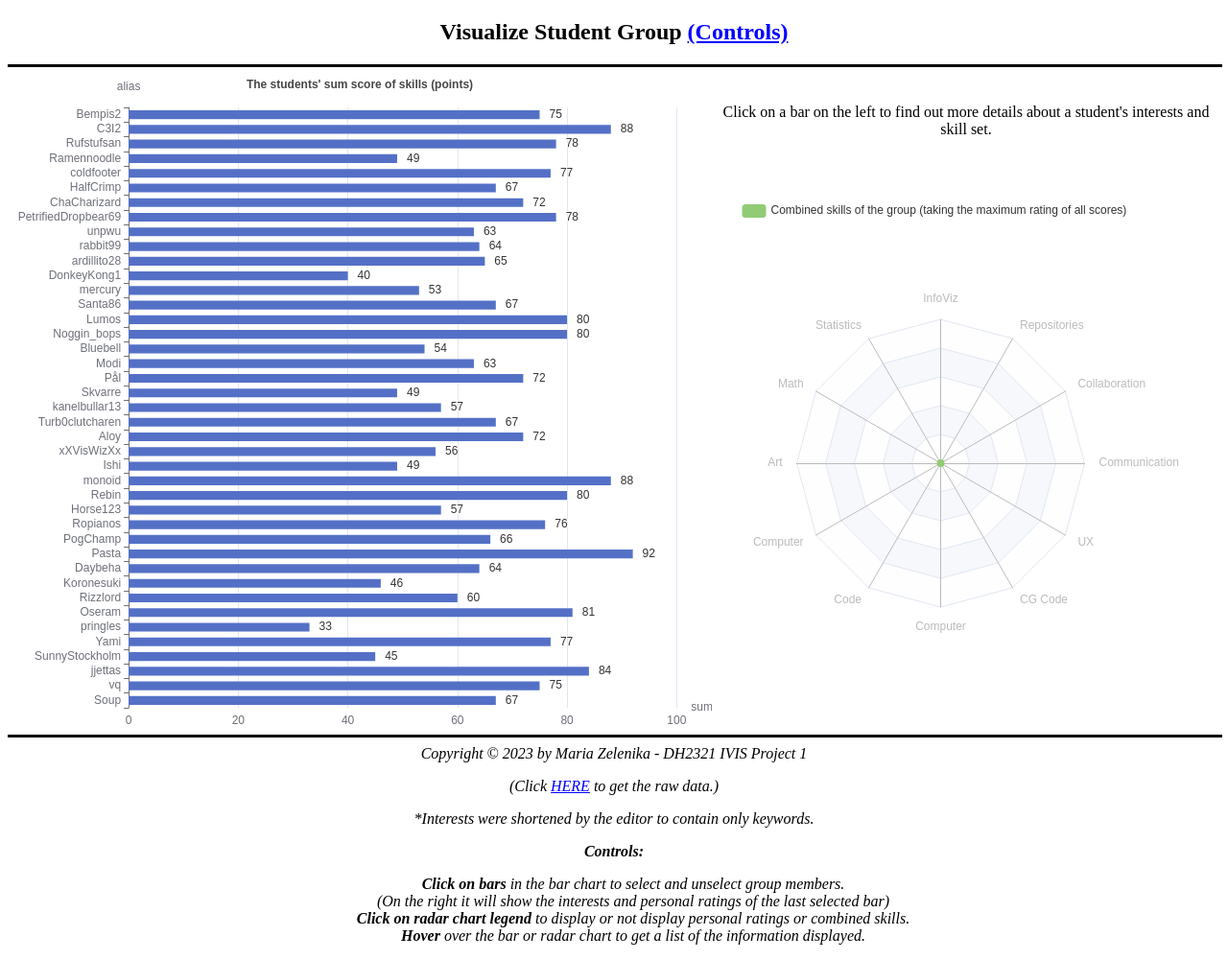
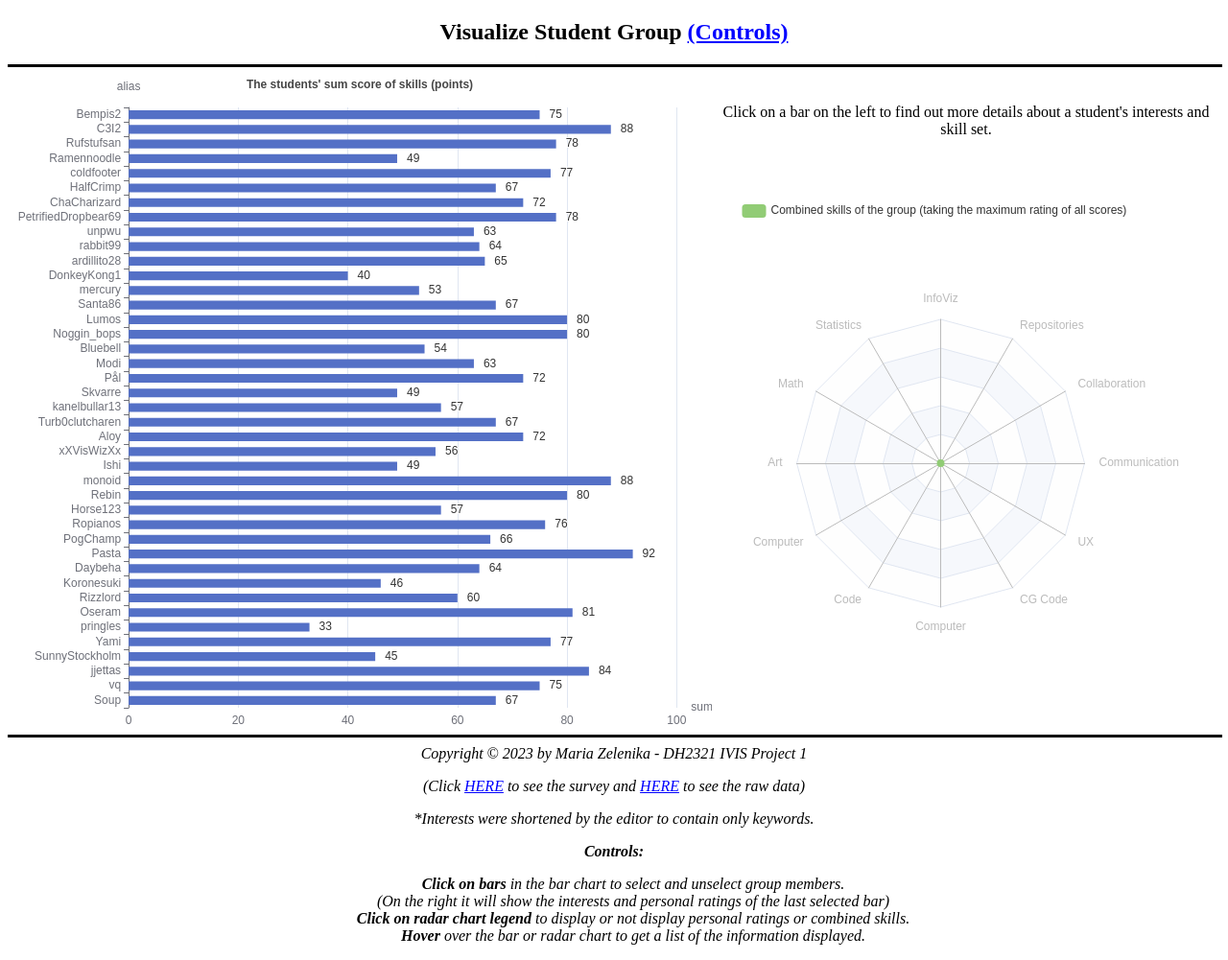
Before and after one commit to mariazelenika/IVIS1, a plain HTML site: page index.html in a window 1280 px wide. Shown: the whole page at 96% size. Drawn offline with nearby package versions, Linux system fonts and the light colour scheme.

Commit message:
Update index.html

```diff
--- a/index.html
+++ b/index.html
@@ -30,7 +30,7 @@
 
 	<hr size="3" width="100%" noshade align="center" color="black">
 	<address> Copyright &#169 2023 by Maria Zelenika - DH2321 IVIS Project 1
-		<p> <center> (Click <a href="https://docs.google.com/spreadsheets/d/10QxsLIs7eFGWcuR4vAZHZNoD3mEpsXd_88LPOJnWZDM/edit#gid=0">HERE</a> to get the raw data.) </center> </p>
+		<p> <center> (Click <a href="https://docs.google.com/forms/d/e/1FAIpQLSf6WMXB_78Ph7SFHvDqhtYMuMoExLDQqSXkA_fH4p3DBaPS1g/viewform">HERE</a> to see the survey and <a href="https://docs.google.com/spreadsheets/d/10QxsLIs7eFGWcuR4vAZHZNoD3mEpsXd_88LPOJnWZDM/edit#gid=0">HERE</a> to see the raw data) </center> </p>
 		<p> <center> *Interests were shortened by the editor to contain only keywords. </center> </p>
 		<p> <center> <a name="info"> <b> Controls: </b> <ul style="list-style: none;">
 									<li> <b> Click on bars </b> in the bar chart to select and unselect group members. </br>
```
